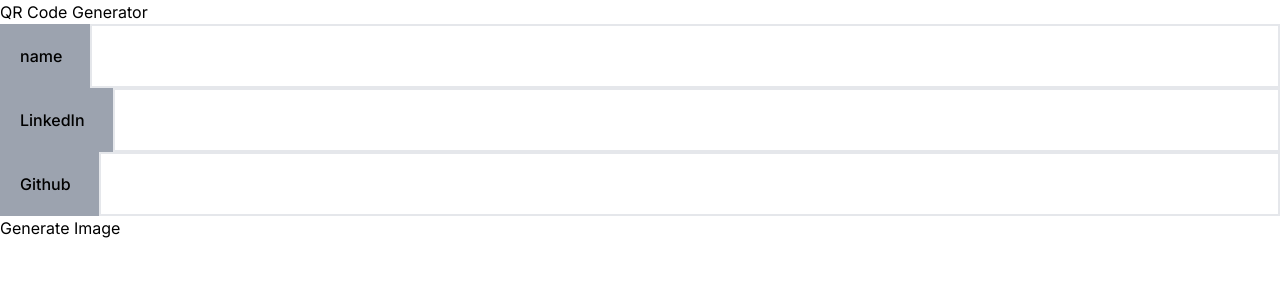
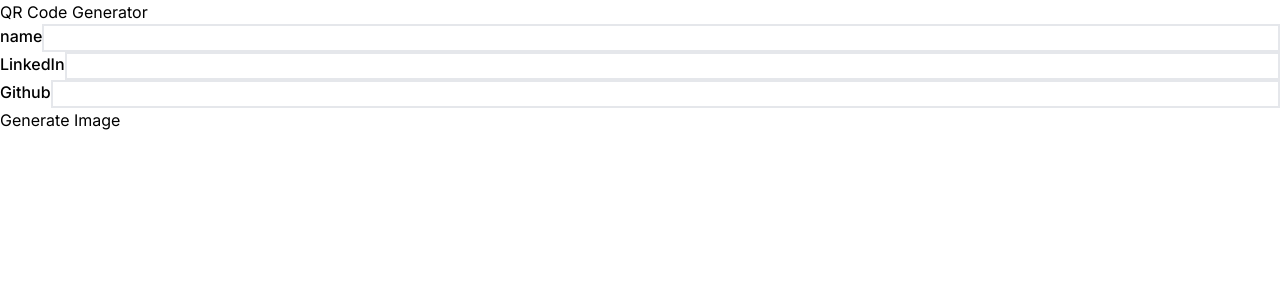
Before and after one commit to iCarlosAugusto/buzzvel_test, a Next.js app: page / in a window 1280 px wide. Shown: the top 300 px of the page. Built offline with nearby package versions, Linux system fonts and the light colour scheme.

Commit message:
refactor: :lipstick: Change input style

```diff
--- a/src/components/input.tsx
+++ b/src/components/input.tsx
@@ -10,8 +10,8 @@ export const InputComponent: React.FC<InputProps> = ({
 }) => {
   return (
     <div className="flex">
-      <div className=' bg-gray-400 p-5 rounedd-l-lg'>
-        <p className="mr-2 decoration-gray-600 font-medium">{label}</p>
+      <div>
+        <p className="font-medium">{label}</p>
       </div>
       <input className='flex-1 border-solid border-2 pr-1' {...rest}/>
     </div>
```
